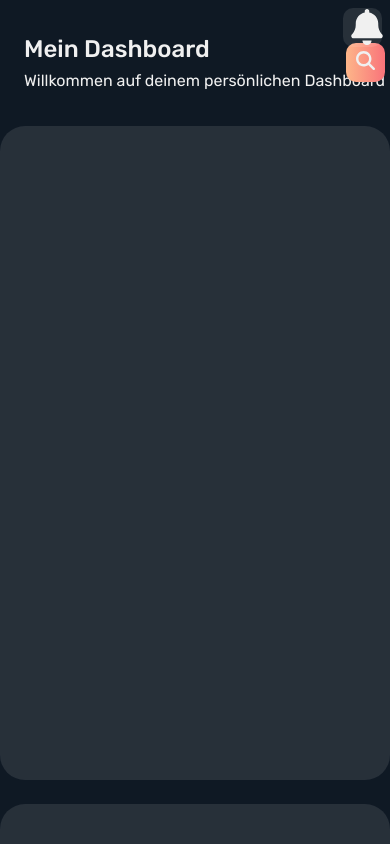
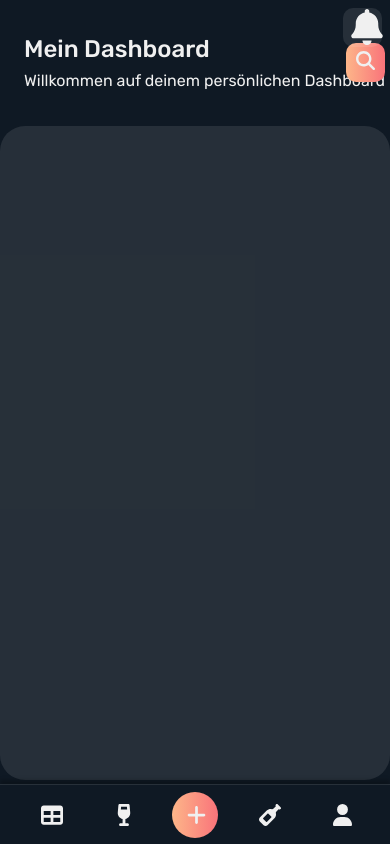
Before and after one commit to adrianhitsch/vinovibes, a React (Create React App) app in the folder vino-ui/: page / in a window 390 px wide. Shown: the top 844 px of the page. Built offline with nearby package versions, Linux system fonts and the light colour scheme.

Commit message:
Add mobile navigation component

```diff
--- a/vino-ui/src/Platform.tsx
+++ b/vino-ui/src/Platform.tsx
@@ -2,9 +2,11 @@ import React from "react";
 import Router from "./Router";
 import Navigation from "./layout/navigation";
 import Searchbar from "./layout/searchbar";
+import MobileNavigation from "./layout/mobileNavigation";
 
 const Platform = () => {
   return (
+    <>
       <div className="platform">
         <Navigation />
 
@@ -20,6 +22,8 @@ const Platform = () => {
           <Router />
         </div>
       </div>
+      <MobileNavigation />
+    </>
   );
 };
 export default Platform;
--- /dev/null
+++ b/vino-ui/src/layout/mobileNavigation.tsx
@@ -0,0 +1,39 @@
+import React from "react";
+
+const MobileNavigation = () => {
+  const setActive = (e: any) => {
+    const elements = document.querySelectorAll("button");
+    console.log(elements);
+    elements.forEach((el) => {
+      el.classList.remove("active");
+    });
+
+    e.target.classList.add("active");
+  };
+
+  return (
+    <div className="main-nav-mobile">
+      <button type="button" className="button nav-button" onClick={setActive}>
+        <span className="icon icon-dashboard"></span>
+      </button>
+      <button type="button" className="button nav-button" onClick={setActive}>
+        <span className="icon icon-wine-glass"></span>
+      </button>
+      <button
+        type="button"
+        className="button menu-button round"
+        onClick={setActive}
+      >
+        <span className="icon icon-plus"></span>
+      </button>
+      <button type="button" className="button nav-button" onClick={setActive}>
+        <span className="icon icon-wine-bottle"></span>
+      </button>
+      <button type="button" className="button nav-button" onClick={setActive}>
+        <span className="icon icon-user"></span>
+      </button>
+    </div>
+  );
+};
+
+export default MobileNavigation;
--- a/vino-ui/src/layout/navigation.tsx
+++ b/vino-ui/src/layout/navigation.tsx
@@ -4,7 +4,7 @@ import toast, { Toaster } from "react-hot-toast";
 import { Button } from "primereact/button";
 import { Link, useNavigate } from "react-router-dom";
 
-const Navigation = () => {
+const Navigation = (): JSX.Element | null => {
   const navigate = useNavigate();
 
   const setActive = (e: any) => {
@@ -44,6 +44,11 @@ const Navigation = () => {
       submenus?.classList.remove("expand");
     }
   };
+
+  // mobile navigation
+  if (window.innerWidth <= 575) {
+    return null;
+  }
 
   return (
     <div className="main-nav">
--- a/vino-ui/src/site.css
+++ b/vino-ui/src/site.css
@@ -5,9 +5,14 @@
   font-size: 18px;
 }
 
+#root {
+  height: 100dvh;
+}
+
 body {
   background: #0f1924;
   color: #f0f0f0;
+  overflow: hidden;
 }
 
 .vino-logo {
@@ -49,7 +54,67 @@ body {
   float: left;
 }
 
+.main-nav-mobile {
+  width: 100dvw;
+  height: 60px;
+  background: #0f1924;
+  position: absolute;
+  bottom: 0;
+  border-top: 1px solid #ffffff19;
+  box-shadow: 0px -4px 4px #00000040;
+  display: flex;
+  justify-content: space-evenly;
+  align-items: center;
+}
+
+.main-nav-mobile button {
+  height: 46px;
+  width: 46px;
+  background: unset;
+}
+
+.main-nav-mobile button:not(.round)::after {
+  position: absolute;
+  opacity: 0;
+  bottom: -46px;
+  transform: translateX(-23px);
+  content: "";
+  height: 46px;
+  width: 46px;
+  background: #ffffff19;
+  border-radius: 10px;
+  transition:
+    bottom 0.2s ease-in-out,
+    opacity 0.2s ease-in-out;
+}
+
+.main-nav-mobile button.active:not(.round)::after {
+  position: absolute;
+  opacity: 1;
+  bottom: 5px;
+  transform: translateX(-23px);
+  content: "";
+  height: 46px;
+  width: 46px;
+  background: #ffffff19;
+  border-radius: 10px;
+}
+
+.main-nav-mobile button.round {
+  height: 46px;
+  width: 46px;
+  background: linear-gradient(270deg, #f9737a 0%, #fdb689 100%) 0% 0% no-repeat
+    padding-box;
+  border-radius: 50%;
+}
+
+.main-nav-mobile button span {
+  transform: translateX(8px);
+  pointer-events: none;
+}
+
 .platform {
+  overflow: scroll;
   display: flex;
   height: 100%;
 }
@@ -309,11 +374,16 @@ nav ul li a.active {
 }
 
 @media only screen and (max-width: 575px) {
+  #root {
+    height: calc(100dvh + 60px + 20px);
+  }
+
   .main-nav {
     display: none;
   }
   .content {
-    width: 100%;
+    height: fit-content;
+    margin-bottom: 130px;
   }
   .content-header {
     padding-left: 24px;
```
Lines whose indentation alone changed are shown as unchanged.
